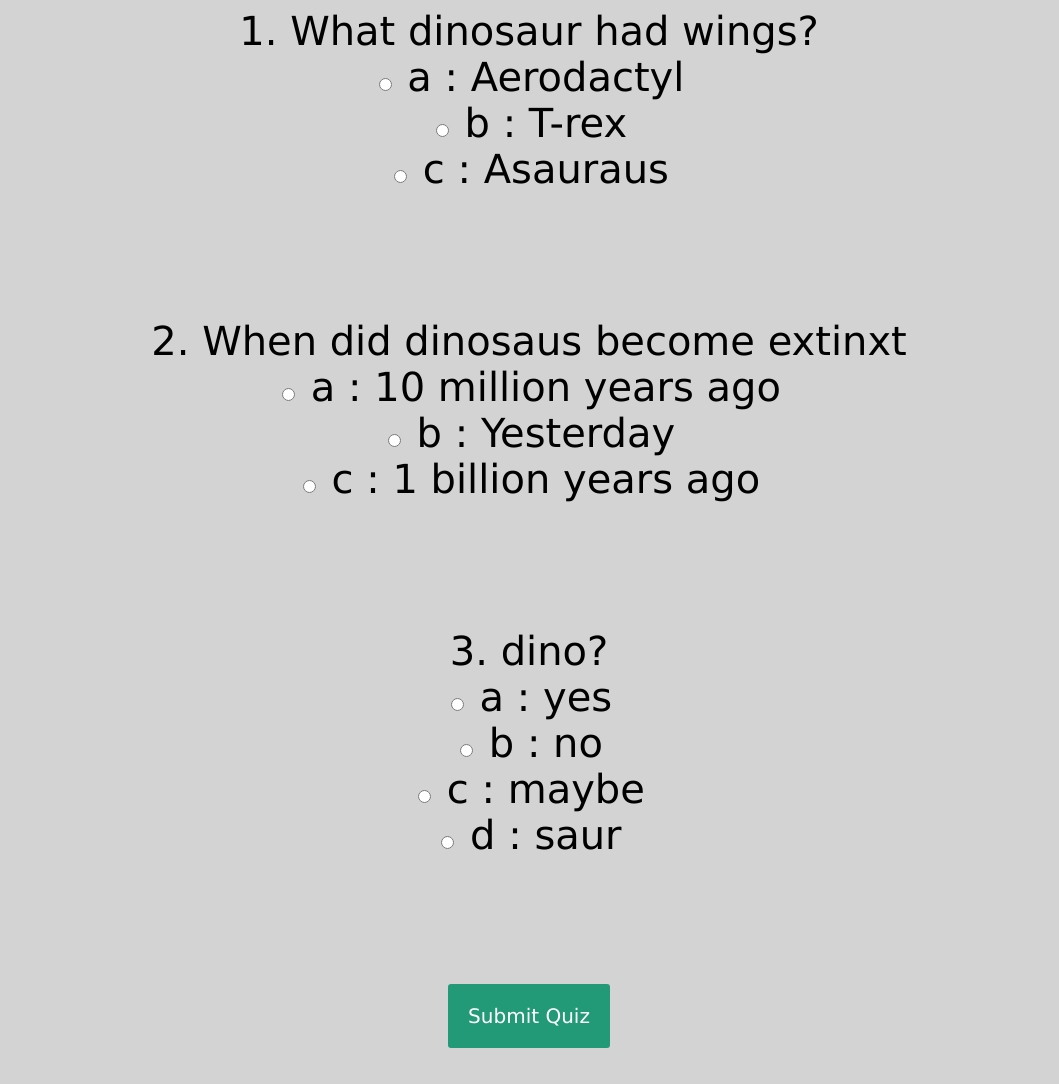
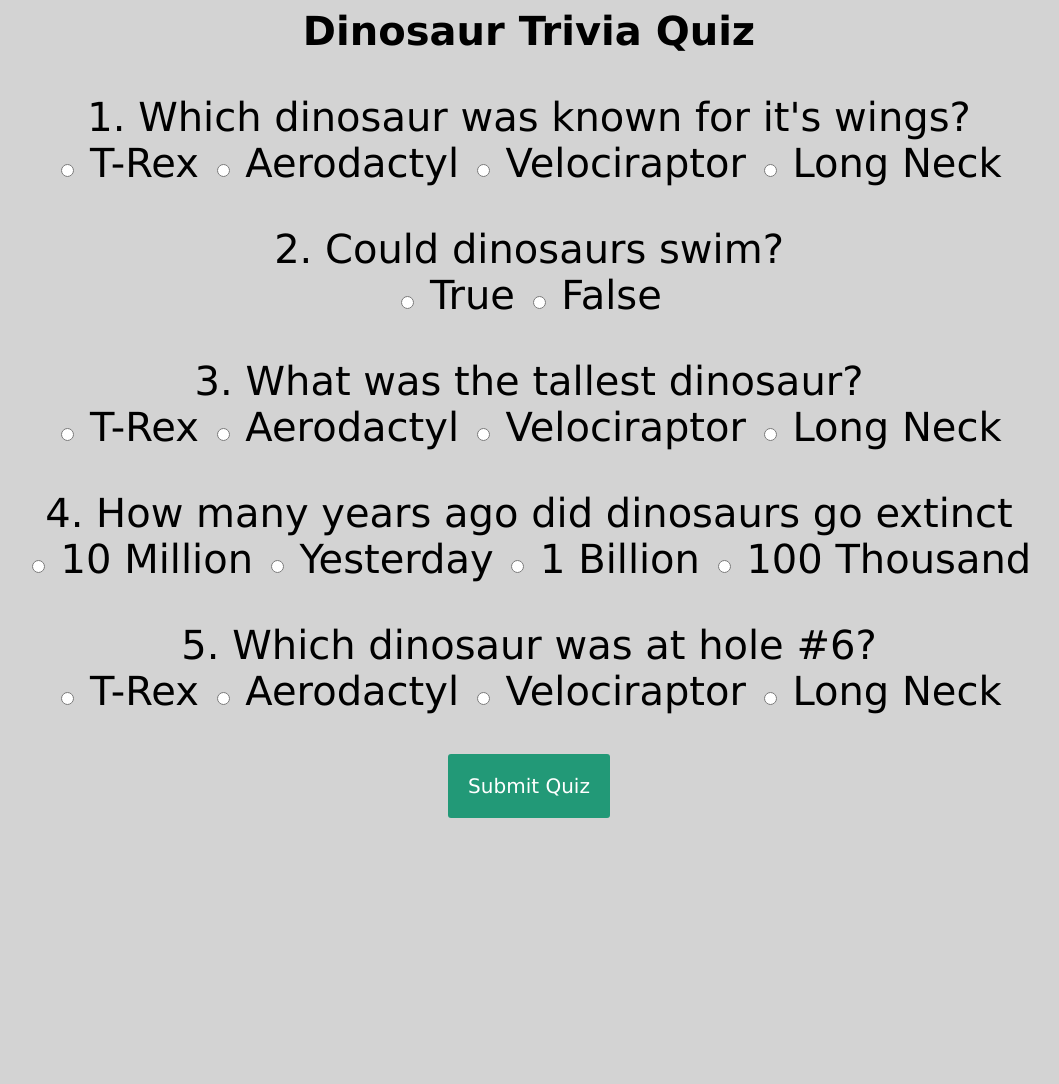
Before and after one commit to bad-data/web-quiz, a Flask app: page /test in a window 1280 px wide. Shown: the whole page, without its empty margins (111-1170 px from the left). After the commit the page ends 818 px from the top, so only its background shows below. Run offline with Flask 2, Linux system fonts and the light colour scheme.

Commit message:
updated for flask forms

```diff
--- /dev/null
+++ b/mysite/config.py
@@ -0,0 +1,4 @@
+import os
+
+class Config(object):
+    SECRET_KEY = os.environ.get('SECRET_KEY') or 'you-will-never-guess'
--- a/mysite/flask_app.py
+++ b/mysite/flask_app.py
@@ -1,8 +1,10 @@
 
 # A very simple Flask Hello World app for you to get started with...
 
+from config import Config
 from flask import Flask
 
 app = Flask(__name__)
+app.config.from_object(Config)
 
 import routes
--- /dev/null
+++ b/mysite/forms.py
@@ -0,0 +1,11 @@
+from flask_wtf import FlaskForm
+from wtforms import StringField, PasswordField, BooleanField, SubmitField, RadioField
+from wtforms.validators import DataRequired
+
+class quizForm(FlaskForm):
+    question1 = RadioField('1. Which dinosaur was known for it\'s wings?', choices=[('trex','T-Rex'),('aerodactyl','Aerodactyl'),('velociraptor','Velociraptor'),('longneck','Long Neck')])
+    question2 = RadioField('2. Could dinosaurs swim?', choices=[('t','True'),('f','False')])
+    question3 = RadioField('3. What was the tallest dinosaur?', choices=[('trex','T-Rex'),('aerodactyl','Aerodactyl'),('velociraptor','Velociraptor'),('longneck','Long Neck')])
+    question4 = RadioField('4. How many years ago did dinosaurs go extinct', choices=[('10million','10 Million'),('yesterday','Yesterday'),('1billion','1 Billion'),('100thousand','100 Thousand')])
+    question5 = RadioField('5. Which dinosaur was at hole #6?', choices=[('trex','T-Rex'),('aerodactyl','Aerodactyl'),('velociraptor','Velociraptor'),('longneck','Long Neck')])
+    submit = SubmitField('Submit Quiz')
--- a/mysite/routes.py
+++ b/mysite/routes.py
@@ -1,10 +1,36 @@
 from flask_app import app
 from flask import redirect, url_for, render_template
+from forms import quizForm
 
 @app.route('/')
 def index():
     return render_template('index.html', title='Index Page')
 
-@app.route('/test')
+@app.route('/test', methods=['POST','GET'])
 def test():
-    return render_template('test.html', title='Testing Page')
+    form = quizForm()
+    numberCorrect=0
+    if form.validate_on_submit():
+        print(form.question1.data)
+        if form.question1.data == "aerodactyl":
+            numberCorrect += 1
+            print(numberCorrect)
+        print(form.question2.data)
+        if form.question2.data == "f":
+            numberCorrect += 1
+            print(numberCorrect)
+        print(form.question3.data)
+        if form.question3.data == "trex":
+            numberCorrect += 1
+            print(numberCorrect)
+        print(form.question4.data)
+        if form.question4.data == "10million":
+            numberCorrect += 1
+            print(numberCorrect)
+        print(form.question5.data)
+        if form.question5.data == "velociraptor":
+            numberCorrect += 1
+            print(numberCorrect)
+        print(numberCorrect)
+        return render_template('index.html', title="Progress Page", numCorrect=numberCorrect)
+    return render_template('test.html', title='Testing Page', form=form)
--- a/mysite/templates/test.html
+++ b/mysite/templates/test.html
@@ -36,11 +36,60 @@
     </style>
 
 <body>
-    <div id="quiz" class="spfontncenter"></div>
-    <p class="centered"><button id="submit" class="triviaButton">Submit Quiz</button></p>
-    <div id="results"></div>
+
+    {% block content %}
+    <h1 class="spfontncenter"> Dinosaur Trivia Quiz</h1>
+    <form action="" method="post" novalidate>
+        {{ form.hidden_tag() }}
+        <p class="spfontncenter">
+            {{ form.question1.label }}<br>
+            {% for subfield in form.question1 %}
+            <tr>
+                <td>{{ subfield }}</td>
+                <td>{{ subfield.label }}</td>
+            </tr>
+            {% endfor %}
+        </p>
+        <p class="spfontncenter">
+            {{ form.question2.label }}<br>
+            {% for subfield in form.question2 %}
+            <tr>
+                <td>{{ subfield }}</td>
+                <td>{{ subfield.label }}</td>
+            </tr>
+            {% endfor %}
+        </p>
+        <p class="spfontncenter">
+            {{ form.question3.label }}<br>
+            {% for subfield in form.question3 %}
+            <tr>
+                <td>{{ subfield }}</td>
+                <td>{{ subfield.label }}</td>
+            </tr>
+            {% endfor %}
+        </p>
+        <p class="spfontncenter">
+            {{ form.question4.label }}<br>
+            {% for subfield in form.question4 %}
+            <tr>
+                <td>{{ subfield }}</td>
+                <td>{{ subfield.label }}</td>
+            </tr>
+            {% endfor %}
+        </p>
+        <p class="spfontncenter">
+            {{ form.question5.label }}<br>
+            {% for subfield in form.question5 %}
+            <tr>
+                <td>{{ subfield }}</td>
+                <td>{{ subfield.label }}</td>
+            </tr>
+            {% endfor %}
+        </p>
+        <p class="centered">{{ form.submit(class_="triviaButton") }}</p>
+    </form>
+{% endblock %}
+
   </body>
 
-<script type="text/javascript" src="static/myFunctions.js"></script>
-
 </html>
```
Also changed, not shown: mysite/templates/report.html (added).
